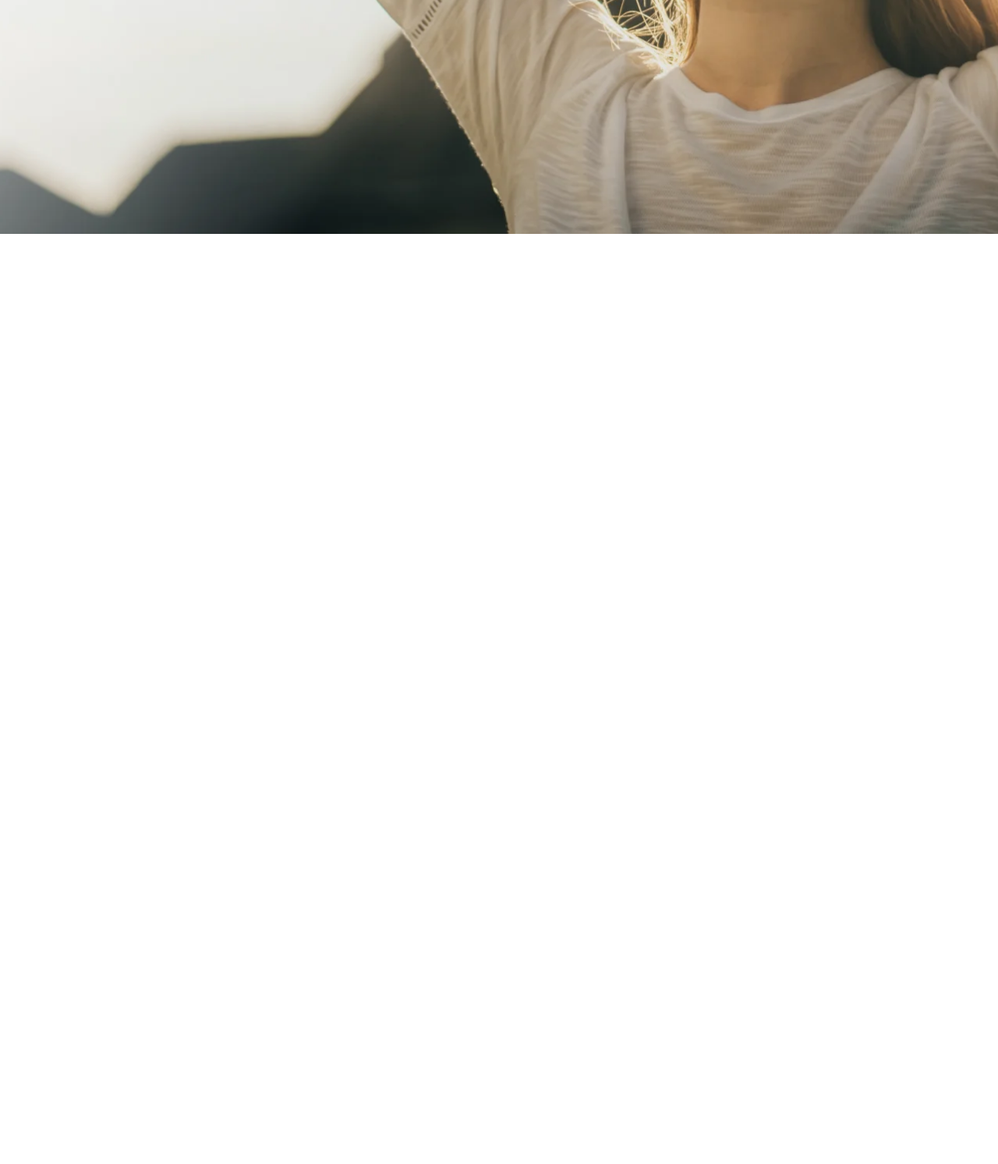
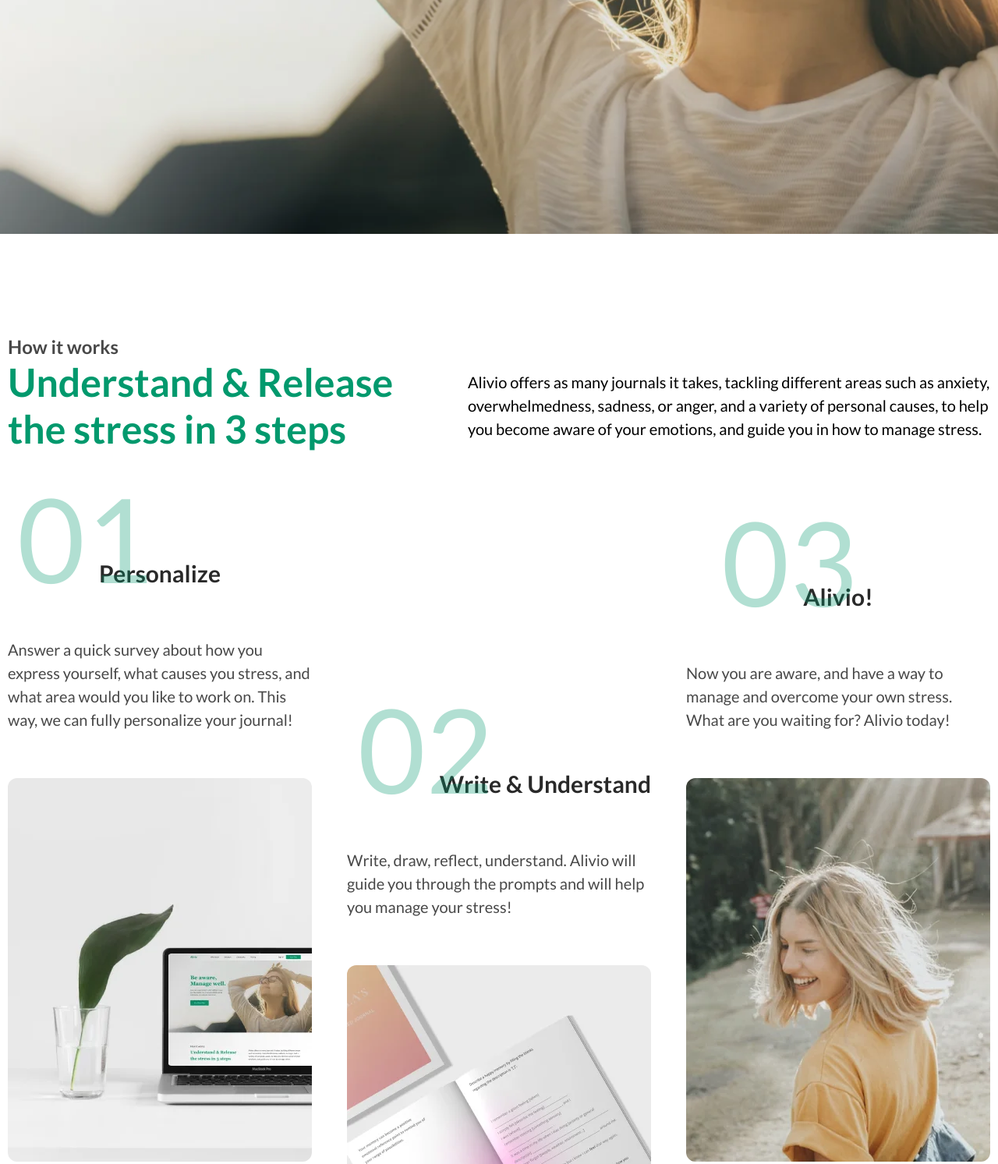
Before and after one commit to tibif82/alivio_page, a plain HTML site: page index.html in a window 1280 px wide. Shown: the part 675-2168 px from the top of the page at 78% size. Before the commit the page ends 975 px from the top, so only its background shows below. Drawn offline with Linux system fonts and the light colour scheme.

Commit message:
about section implementation

```diff
--- a/index.css
+++ b/index.css
@@ -2,3 +2,5 @@
 @import url('styles/base.css');
 @import url('styles/header.css');
 @import url('styles/hero.css');
+@import url('styles/about.css');
+@import url('styles/card.css');
--- a/index.html
+++ b/index.html
@@ -44,7 +44,7 @@
 			</div>
 		</header>
 		<main>
-			<section class="hero" aria-label="Section hero">
+			<section class="hero" aria-label="Hero section">
 				<div class="container">
 					<div class="hero__content">
 						<h1 class="hero__title">Be aware, Manage well.</h1>
@@ -57,6 +57,63 @@
 					</div>
 				</div>
 			</section>
+
+			<section class="about" aria-label="About section">
+				<div class="container">
+					<div class="about__content">
+						<h2 class="about__title">
+							Understand & Release the stress in 3 steps
+						</h2>
+						<p class="about__desc">
+							Alivio offers as many journals it takes, tackling different areas
+							such as anxiety, overwhelmedness, sadness, or anger, and a variety
+							of personal causes, to help you become aware of your emotions, and
+							guide you in how to manage stress.
+						</p>
+					</div>
+					<div class="about__cards">
+						<figure class="card" aria-label="first card">
+							<h3 class="card__title">Personalize</h3>
+							<p class="card__desc" aria-label="first card description">
+								Answer a quick survey about how you express yourself, what
+								causes you stress, and what area would you like to work on. This
+								way, we can fully personalize your journal!
+							</p>
+							<img
+								class="card__img"
+								src="assets/webp/card_1.webp"
+								alt="Card-img"
+							/>
+						</figure>
+						<figure class="card" aria-label="second card">
+							<h3 class="card__title card__title--second card__title--right">
+								Write & Understand
+							</h3>
+							<p class="card__desc" aria-label="second card description">
+								Write, draw, reflect, understand. Alivio will guide you through
+								the prompts and will help you manage your stress!
+							</p>
+							<img
+								class="card__img"
+								src="assets/webp/card_2.webp"
+								alt="Card-img"
+							/>
+						</figure>
+						<figure class="card" aria-label="third card">
+							<h3 class="card__title card__title--third">Alivio!</h3>
+							<p class="card__desc" aria-label="third card description">
+								Now you are aware, and have a way to manage and overcome your
+								own stress. What are you waiting for? Alivio today!
+							</p>
+							<img
+								class="card__img"
+								src="assets/webp/card_3.webp"
+								alt="Card-img"
+							/>
+						</figure>
+					</div>
+				</div>
+			</section>
 		</main>
 		<footer></footer>
 	</body>
--- /dev/null
+++ b/styles/about.css
@@ -0,0 +1,77 @@
+.about {
+	padding: 160px 0 60px 0;
+	background-color: var(--co-white);
+}
+
+.about__content {
+	display: flex;
+	justify-content: space-between;
+	align-items: center;
+}
+
+.about__title {
+	color: var(--color-light-green);
+	font-size: 50px;
+	font-weight: 700;
+	max-width: 500px;
+	position: relative;
+}
+
+.about__title::before {
+	content: 'How it works';
+	position: absolute;
+	top: -30px;
+	left: 0;
+	font-size: 24px;
+	font-weight: 600;
+	color: var(--color-light-black);
+}
+
+.about__desc {
+	color: var(--co-light-black);
+	font-size: 20px;
+	font-weight: 500;
+	line-height: 1.5;
+	max-width: 670px;
+}
+
+.about__cards {
+	margin: 80px 0 0 0;
+	display: flex;
+	justify-content: space-between;
+	align-items: start;
+	gap: 20px;
+}
+
+.about__cards .card:nth-child(2) {
+	margin: 240px 0 0 0;
+}
+
+@media (max-width: 1250px) {
+	.about__content {
+		flex-direction: column;
+		align-items: center;
+		justify-content: start;
+		gap: 20px;
+	}
+	.about__cards {
+		flex-direction: column;
+		align-items: center;
+		justify-content: start;
+	}
+	.about__cards .card:nth-child(2) {
+		margin: 0;
+	}
+}
+
+@media (max-width: 576px) {
+	.about__content {
+		padding: 0 15px;
+	}
+	.about__title {
+		font-size: 35px;
+	}
+	.about__desc {
+		font-size: 16px;
+	}
+}
--- a/styles/base.css
+++ b/styles/base.css
@@ -24,7 +24,8 @@
 h4,
 h5,
 h6,
-p {
+p,
+figure {
 	margin: 0;
 }
 
--- /dev/null
+++ b/styles/card.css
@@ -0,0 +1,74 @@
+.card {
+	max-width: 390px;
+	height: 830px;
+	display: flex;
+	flex-direction: column;
+	justify-content: end;
+	align-items: start;
+	gap: 60px;
+}
+
+.card__title {
+	position: relative;
+	font-weight: 700;
+	font-size: 30px;
+	line-height: 1.5;
+	text-align: center;
+	color: var(--color-black);
+	align-self: center;
+}
+
+.card__title::before {
+	content: '01';
+	position: absolute;
+	top: -135px;
+	left: -105px;
+	font-size: 150px;
+	font-weight: 400;
+	color: var(--color-light-green);
+	opacity: 0.3;
+}
+
+.card__desc {
+	font-weight: 500;
+	font-size: 20px;
+	line-height: 1.5;
+	color: var(--color-light-black);
+}
+
+.card__img {
+	width: 100%;
+	object-fit: cover;
+	border-radius: 12px;
+	aspect-ratio: auto 65/82;
+}
+
+.card__title--second::before {
+	content: '02';
+}
+
+.card__title--third::before {
+	content: '03';
+}
+
+.card__title--right {
+	align-self: end;
+}
+
+@media (max-width: 480px) {
+	.card {
+		height: 700px;
+	}
+	.card__title {
+		font-size: 22px;
+	}
+	.card__title::before {
+		left: -90px;
+	}
+	.card__desc {
+		font-size: 16px;
+	}
+	/* .card__title.card__title--right {
+        align-self: center;
+    } */
+}
--- a/styles/variables.css
+++ b/styles/variables.css
@@ -1,6 +1,7 @@
 :root {
 	--color-white: #fff;
 	--color-green: #017f67;
+	--color-light-green: #01996d;
 	--color-dark-green: #245852;
 	--color-black: #292929;
 	--color-light-black: #484848;
```
